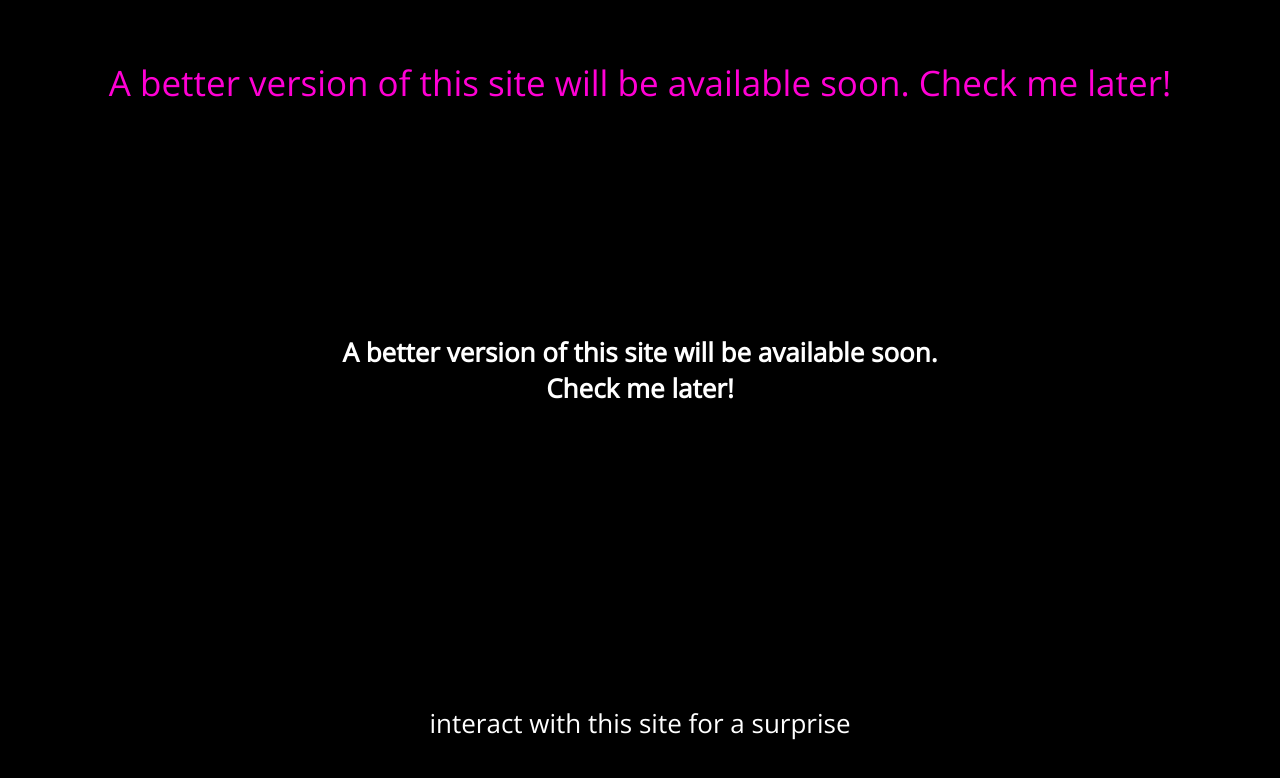
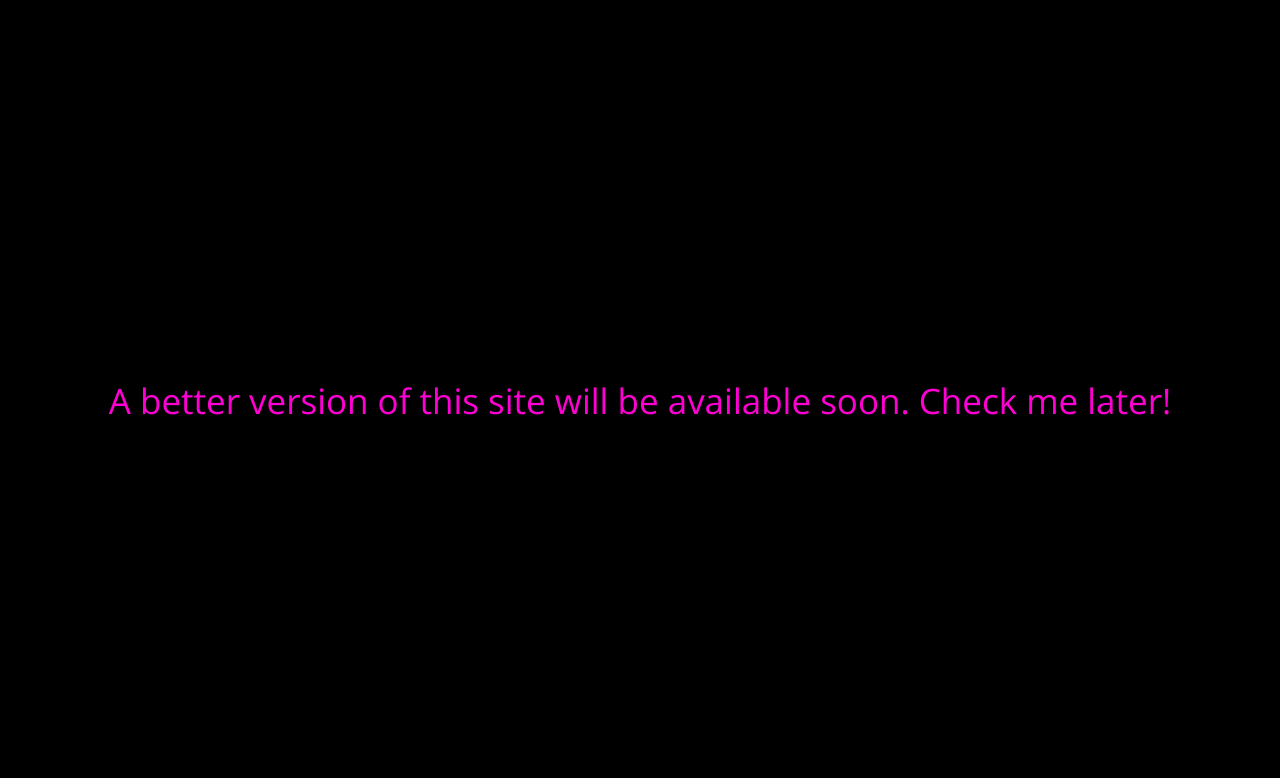
Before and after one commit to lilythecatgirl/aa, a plain HTML site: page index.html in a window 1280 px wide. Drawn offline with Linux system fonts and the light colour scheme.

Commit message:
Update index.html

```diff
--- a/index.html
+++ b/index.html
@@ -16,7 +16,6 @@
     <div class="overlay fullscreen">
         <label for="overlay-toggle" onclick="playaudio()">
             <span style="text-shadow: 3px 3px 5px black;" class="no-hover">A better version of this site will be available soon. Check me later!</span>
-            <span style="text-shadow: 5px 5px 5px black; text-align: center; color: white; font-size: 26px; margin-top: 0px;">interact with this site for a surprise</span>
         </label>
     </div>
     <audio loop="" preload="auto" id="audio">
@@ -31,7 +30,6 @@
 <meta charset="UTF-8">
 <meta name="viewport" content="width=device-width, initial-scale=1.0">
     <div id="center">
-        <h2 style="text-shadow: 5px 5px 5px black; text-align: center; color: white; font-size: 26px; margin-top: -6%;">A better version of this site will be available soon. Check me later!</h2>
 
   </div>
   <script>
```
